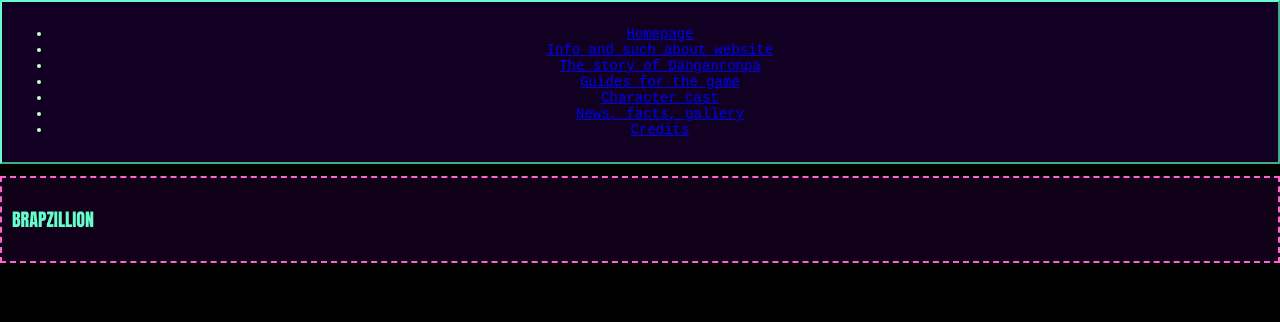
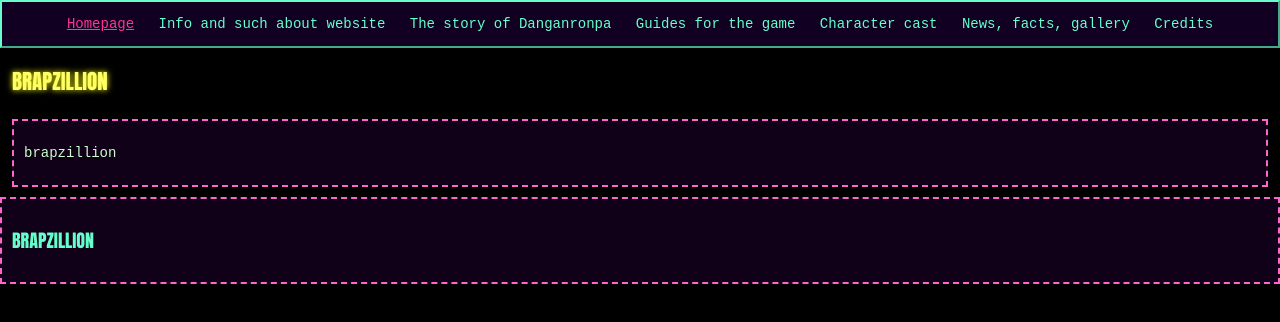
Before and after one commit to RJtheBlessedOne/rjtheblessedone.github.io, a plain HTML site: page index.html in a window 1280 px wide. Drawn offline with Linux system fonts and the light colour scheme.

Commit message:
HTML structure and improve styles
Updated styles and navigation structure for better layout and accessibility.

```diff
--- a/index.html
+++ b/index.html
@@ -18,7 +18,7 @@
   h1 {
     font-size: 42px;
     color: #ff3399;
-    text-shadow: 3px 3px 0 #003366, 0 0 12px #ff00ff;
+    text-shadow: 3px 3px 0 #3d95ec, 0 0 12px #ff00ff;
     letter-spacing: 3px;
     text-align: center;
     margin: 10px 0;
@@ -29,7 +29,8 @@
     text-shadow: 0 0 6px #ffff00;
   }
   h3 { color: #66ffcc; font-size: 18px; }
-/* Navigation */
+
+  /* Navigation */
   nav.hub {
     border: 2px outset #66ffcc;
     background: #110022;
@@ -37,8 +38,27 @@
     text-align: center;
     margin-bottom: 12px;
   }
-/* page views */
-  .page { display: none; }
+  nav.hub ul {
+    list-style: none;
+    margin: 0;
+    padding: 0;
+  }
+  nav.hub li {
+    display: inline-block;
+    margin: 4px 8px;
+  }
+  nav.hub a {
+    color: #66ffcc;
+    text-decoration: none;
+  }
+  nav.hub a:hover,
+  nav.hub a.current {
+    color: #ff3399;
+    text-decoration: underline;
+  }
+
+  /* page views */
+  .page { display: none; padding: 0 12px; }
   .page.active { display: block; }
 
   .box {
@@ -103,7 +123,7 @@
     </ul>
   </nav>
 
- <!-- HOMEPAGE -->
+  <!-- HOMEPAGE -->
   <section id="home" class="page">
     <h2>brapzillion</h2>
     <div class="box">
@@ -111,7 +131,7 @@
     </div>
   </section>
 
-  <!-- INFO ABOUT WEBSITE  -->
+  <!-- INFO ABOUT WEBSITE -->
   <section id="info" class="page">
     <h2>Brapzillion</h2>
   </section>
@@ -136,10 +156,31 @@
     <h2>Brapzillion</h2>
   </section>
 
+  <!-- CREDITS -->
+  <section id="credits" class="page">
+    <h2>Credits</h2>
+  </section>
+
   <!-- FORMS -->
   <div class="box">
     <h3>Brapzillion</h3>
   </div>
 
+<script>
+  const pages = document.querySelectorAll('.page');
+  const links = document.querySelectorAll('#navlinks a');
+
+  function showPage(id) {
+    const target = document.getElementById(id) || document.getElementById('home');
+
+    pages.forEach(p => p.classList.toggle('active', p === target));
+    links.forEach(a => a.classList.toggle('current', a.getAttribute('href') === '#' + target.id));
+    window.scrollTo(0, 0);
+  }
+
+  window.addEventListener('hashchange', () => showPage(location.hash.slice(1)));
+  window.addEventListener('DOMContentLoaded', () => showPage(location.hash.slice(1)));
+</script>
+
 </body>
 </html>
```
